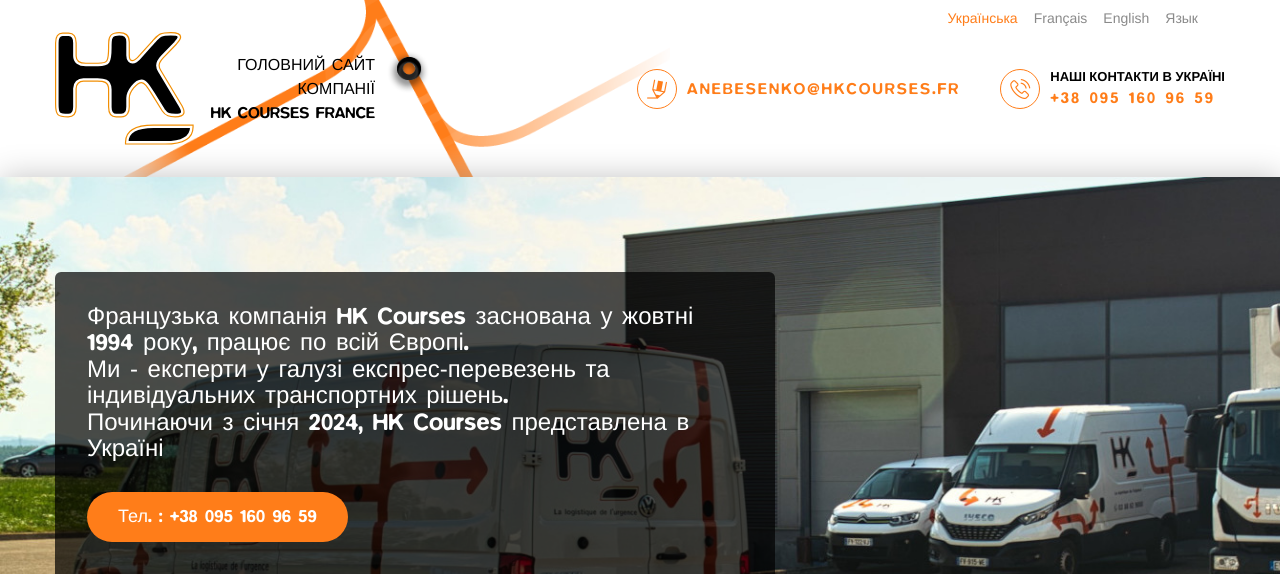
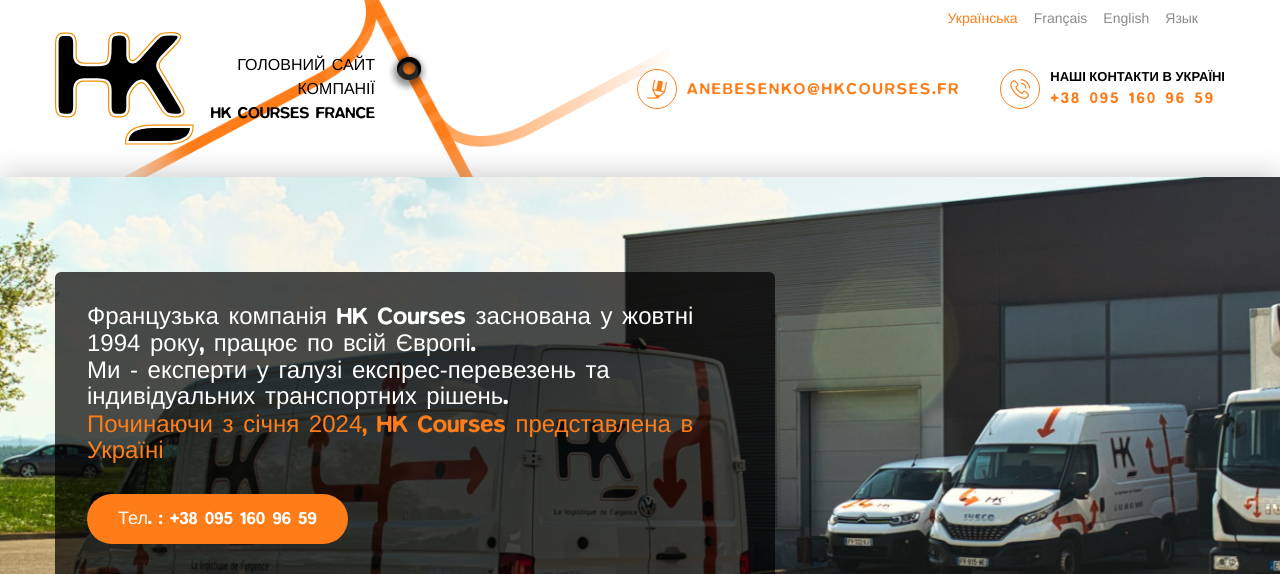
Before and after one commit to AntinDehoda/hkcourses-ua, a plain HTML site: page index.html in a window 1280 px wide. Shown: the top 574 px of the page. Drawn offline with Linux system fonts and the light colour scheme.

Commit message:
Update index.html

```diff
--- a/index.html
+++ b/index.html
@@ -181,9 +181,9 @@
                   <div class="small-12 medium-10 large-8 columns">
                      <div class="diaporama-content">
                         <h2 class="diaporama-content--title">
-                           Французька компанія HK Courses заснована у жовтні 1994 року, працює по всій Європі.<br>
+                           Французька компанія HK Courses заснована у жовтні <span style="font-family:Helvetica,Arial,sans-serif;">1994</span> року, працює по всій Європі.<br>
                            Ми - експерти у галузі експрес-перевезень та індивідуальних транспортних рішень.<br>
-                           Починаючи з січня 2024, HK Courses представлена в Україні
+                           <span style="color:#ff7d19;">Починаючи з січня <span style="font-family:Helvetica,Arial,sans-serif;">2024</span>, HK Courses представлена в Україні</span>
 
                         </h2>
                         <a href="tel:+380951609659" class="button large">Тел. : +38 095 160 96 59</a>
```
